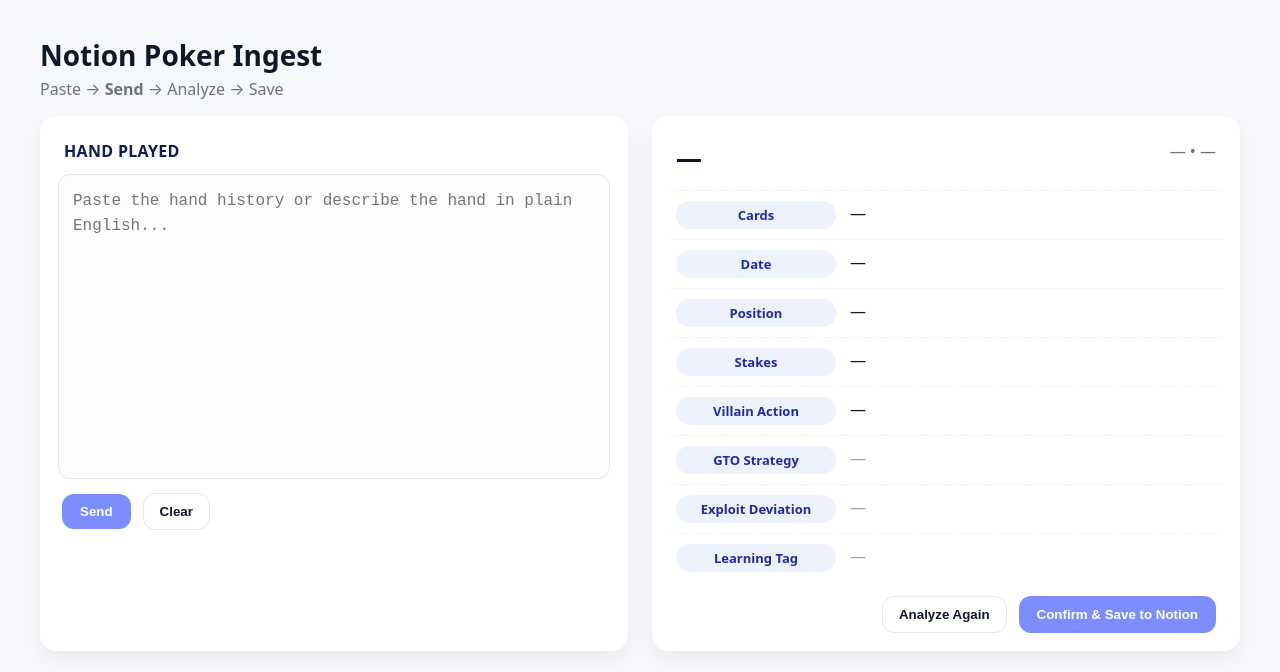
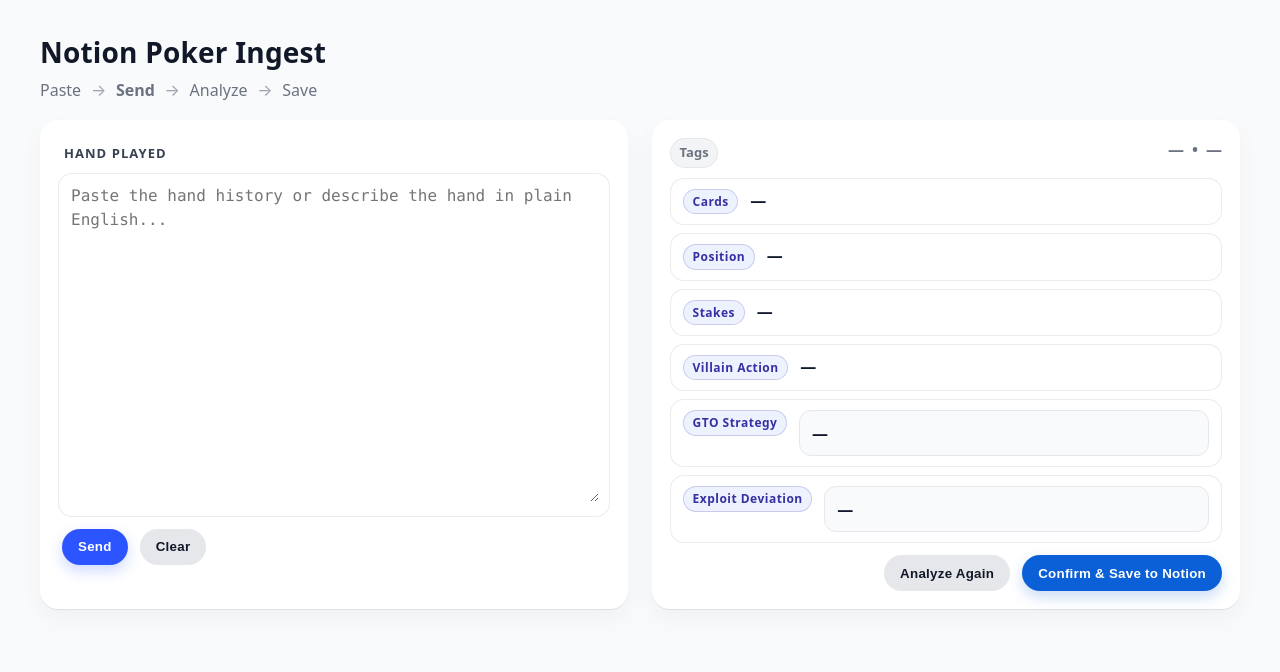
Before and after one commit to yeruvabala/notion-poker-web, a Next.js app: page / in a window 1280 px wide. Shown: the top 672 px of the page. Built offline with nearby package versions, Linux system fonts and the light colour scheme.

Commit message:
Update page.tsx

```diff
--- a/app/page.tsx
+++ b/app/page.tsx
@@ -3,29 +3,54 @@ import { useState } from 'react';
 
 type Fields = {
   date?: string | null;
-  stakes?: string | null;               // text (e.g., "1/3" or "$2/$5")
+  stakes?: string | number | null;
   position?: string | null;
   cards?: string | null;
   villain_action?: string | null;
   gto_strategy?: string | null;
   exploit_deviation?: string | null;
-  learning_tag?: string[];
-  // optional extras (safe to keep)
-  board?: string | null;
-  notes?: string | null;
+  learning_tag?: string[] | null;
 };
 
 export default function Home() {
   const [input, setInput] = useState('');
   const [fields, setFields] = useState<Fields | null>(null);
-  const [saving, setSaving] = useState(false);
+
+  const [sending, setSending] = useState(false);
+  const [saveLoading, setSaveLoading] = useState(false);
   const [status, setStatus] = useState<string | null>(null);
-  const [aiLoading, setAiLoading] = useState(false);
+
+  const [aiBusy, setAiBusy] = useState(false);
   const [aiError, setAiError] = useState<string | null>(null);
 
+  async function handleSend() {
+    setStatus(null);
+    setAiError(null);
+    setSending(true);
+    try {
+      // 1) Parse
+      const r = await fetch('/api/parse', {
+        method: 'POST',
+        headers: { 'Content-Type': 'application/json' },
+        body: JSON.stringify({ input }),
+      });
+      const parsed = (await r.json()) as Fields;
+      setFields(parsed);
+
+      // 2) Analyze to fill GTO / Exploit / Tags
+      if (parsed) {
+        await analyzeParsedHand(parsed);
+      }
+    } catch (e: any) {
+      setStatus(e?.message || 'Failed to parse');
+    } finally {
+      setSending(false);
+    }
+  }
+
   async function analyzeParsedHand(parsed: Fields) {
+    setAiBusy(true);
     setAiError(null);
-    setAiLoading(true);
     try {
       const payload = {
         date: parsed.date ?? undefined,
@@ -33,10 +58,9 @@ export default function Home() {
         position: parsed.position ?? undefined,
         cards: parsed.cards ?? undefined,
         villainAction: parsed.villain_action ?? undefined,
-        board: parsed.board ?? '',
-        notes: parsed.notes ?? '',
+        board: '',
+        notes: '',
       };
-
       const r = await fetch('/api/analyze-hand', {
         method: 'POST',
         headers: { 'Content-Type': 'application/json' },
@@ -45,7 +69,7 @@ export default function Home() {
 
       if (!r.ok) {
         const err = await r.json().catch(() => ({}));
-        throw new Error(err?.error || `AI analyze failed (${r.status})`);
+        throw new Error(err?.error || `Analyze failed (${r.status})`);
       }
 
       const data = await r.json();
@@ -57,322 +81,212 @@ export default function Home() {
             : [];
 
       setFields(prev => ({
-        ...(prev ?? parsed ?? {}),
+        ...(prev ?? {}),
         gto_strategy: data.gto_strategy || '',
         exploit_deviation: data.exploit_deviation || '',
         learning_tag: tags,
       }));
     } catch (e: any) {
-      console.error(e);
-      setAiError(e.message || 'AI analysis error');
+      setAiError(e?.message || 'Failed to analyze hand');
     } finally {
-      setAiLoading(false);
+      setAiBusy(false);
     }
-  }
-
-  async function handleParse() {
-    setStatus(null);
-    setAiError(null);
-    const res = await fetch('/api/parse', {
-      method: 'POST',
-      headers: { 'Content-Type': 'application/json' },
-      body: JSON.stringify({ input }),
-    });
-    const data: Fields = await res.json();
-    setFields(data);
-    if (data) analyzeParsedHand(data);
   }
 
   async function handleSave() {
     if (!fields) return;
-    setSaving(true);
+    setSaveLoading(true);
     setStatus(null);
     try {
-      const res = await fetch('/api/notion', {
+      const r = await fetch('/api/notion', {
         method: 'POST',
         headers: { 'Content-Type': 'application/json' },
         body: JSON.stringify({ fields }),
       });
-      const data = await res.json();
+      const data = await r.json();
       if (data.ok) setStatus(`Saved! Open in Notion: ${data.url}`);
-      else setStatus(data.error || 'Failed');
+      else setStatus(data.error || 'Failed to save to Notion');
     } catch (e: any) {
-      setStatus(e.message);
+      setStatus(e?.message || 'Save failed');
     } finally {
-      setSaving(false);
+      setSaveLoading(false);
     }
   }
 
+  function clearAll() {
+    setInput('');
+    setFields(null);
+    setStatus(null);
+    setAiError(null);
+  }
+
+  const tagChips = fields?.learning_tag?.filter(Boolean) ?? [];
+
   return (
-    <main className="wrap">
-      <div className="header">
-        <div className="title">Notion Poker Ingest</div>
-        <div className="breadcrumb">Paste → <b>Send</b> → Analyze → Save</div>
-      </div>
+    <main className="page">
+      <div className="container">
+        <header className="brand">
+          <h1>Notion Poker Ingest</h1>
+          <div className="crumbs">Paste <span>→</span> <b>Send</b> <span>→</span> Analyze <span>→</span> Save</div>
+        </header>
 
-      <div className="grid">
-        {/* Left card */}
-        <section className="card">
-          <div className="cardTitle">HAND PLAYED</div>
-          <div className="textareaWrap">
-            <textarea
-              className="textarea"
-              placeholder="Paste the hand history or describe the hand in plain English..."
-              value={input}
-              onChange={(e) => setInput(e.target.value)}
-            />
+        <section className="grid">
+          {/* LEFT PANEL */}
+          <div className="panel">
+            <div className="panel-title">HAND PLAYED</div>
+            <div className="editor">
+              <textarea
+                aria-label="Hand text"
+                value={input}
+                onChange={(e) => setInput(e.target.value)}
+                placeholder="Paste the hand history or describe the hand in plain English..."
+              />
+            </div>
+            <div className="panel-actions">
+              <button className="btn btn-primary" onClick={handleSend} disabled={!input.trim() || sending}>
+                {sending ? 'Sending…' : 'Send'}
+              </button>
+              <button className="btn btn-ghost" onClick={clearAll}>Clear</button>
+            </div>
+            {(status || aiError) && (
+              <div className={`status ${aiError ? 'is-error' : ''}`}>{aiError || status}</div>
+            )}
           </div>
 
-          <div className="actions">
-            <button
-              className="btnPrimary"
-              onClick={handleParse}
-              disabled={!input.trim() || aiLoading}
-            >
-              {aiLoading ? 'Analyzing…' : 'Send'}
-            </button>
-            <button
-              className="btnGhost"
-              onClick={() => { setFields(null); setInput(''); setStatus(null); setAiError(null); }}
-            >
-              Clear
-            </button>
-          </div>
+          {/* RIGHT PANEL */}
+          <div className="card">
+            <div className="card-head">
+              <div className="chips">
+                {tagChips.length > 0
+                  ? tagChips.map((t) => <span key={t} className="chip">{t}</span>)
+                  : <span className="chip chip-muted">Tags</span>}
+              </div>
+              <div className="meta">
+                {fields?.stakes ? <span>{String(fields.stakes)}</span> : <span>—</span>}
+                <span>•</span>
+                {fields?.cards ? <span>{fields.cards}</span> : <span>—</span>}
+              </div>
+            </div>
 
-          {status && <div className="meta">{status}</div>}
-          {aiError && <div className="error">{aiError}</div>}
-        </section>
+            <KV label="Cards">{fields?.cards || '—'}</KV>
+            <KV label="Position">{fields?.position || '—'}</KV>
+            <KV label="Stakes">{fields?.stakes ? String(fields.stakes) : '—'}</KV>
+            <KV label="Villain Action">{fields?.villain_action || '—'}</KV>
 
-        {/* Right card */}
-        <section className="card">
-          {/* HEADER — show TAGS as title; fallback to date */}
-          <div className="rightHeader">
-            <div className="tagsRow">
-              {fields?.learning_tag?.length
-                ? fields.learning_tag!.map(t => (
-                    <span key={t} className="chipMain">{t}</span>
-                  ))
-                : <div className="bigTitle">{fields?.date || '—'}</div>
-              }
+            <KV label="GTO Strategy">
+              <div className="valueBox">{fields?.gto_strategy || (aiBusy ? 'Analyzing…' : '—')}</div>
+            </KV>
+
+            <KV label="Exploit Deviation">
+              <div className="valueBox">{fields?.exploit_deviation || (aiBusy ? 'Analyzing…' : '—')}</div>
+            </KV>
+
+            <div className="card-actions">
+              <button className="btn btn-ghost" onClick={() => fields && analyzeParsedHand(fields)} disabled={!fields || aiBusy}>
+                {aiBusy ? 'Analyzing…' : 'Analyze Again'}
+              </button>
+              <button className="btn btn-strong" onClick={handleSave} disabled={!fields || saveLoading}>
+                {saveLoading ? 'Saving…' : 'Confirm & Save to Notion'}
+              </button>
             </div>
-            <div className="rightMeta">
-              {[fields?.stakes || '—', fields?.cards || '—'].filter(Boolean).join(' • ')}
-            </div>
-          </div>
-
-          {/* Properties */}
-          <PropertyRow name="Cards" value={fields?.cards ?? '—'} />
-          <PropertyRow name="Date" value={fields?.date ?? '—'} />
-          <PropertyRow name="Position" value={fields?.position ?? '—'} />
-          <PropertyRow name="Stakes" value={fields?.stakes ?? '—'} />
-          <PropertyRow name="Villain Action" value={fields?.villain_action ?? '—'} />
-
-          <PropertyRow
-            name="GTO Strategy"
-            value={fields?.gto_strategy ?? ''}
-            long
-          />
-          <PropertyRow
-            name="Exploit Deviation"
-            value={fields?.exploit_deviation ?? ''}
-            long
-          />
-
-          <div className="row">
-            <span className="label">Learning Tag</span>
-            <div className="value">
-              {(fields?.learning_tag ?? []).length === 0 ? (
-                <span className="muted">—</span>
-              ) : (
-                (fields!.learning_tag ?? []).map(t => (
-                  <span key={t} className="chip">{t}</span>
-                ))
-              )}
-            </div>
-          </div>
-
-          <div className="footerActions">
-            <button
-              className="btnGhost"
-              onClick={handleParse}
-              disabled={!input.trim() || aiLoading}
-            >
-              Analyze Again
-            </button>
-            <button
-              className="btnPrimary"
-              onClick={handleSave}
-              disabled={saving || !fields}
-            >
-              {saving ? 'Saving…' : 'Confirm & Save to Notion'}
-            </button>
           </div>
         </section>
       </div>
 
-      {/* Styles */}
-      <style jsx>{`
-        .wrap {
-          min-height: 100vh;
-          background: #f7f8fb;
-          padding: 28px 20px 60px;
-          color: #0f172a;
-          font-family: ui-sans-serif, system-ui, -apple-system, Segoe UI, Roboto, Helvetica, Arial, Noto Sans;
+      {/* Styles — all here so the format stays consistent */}
+      <style jsx global>{`
+        :root{
+          --bg:#0b1020;
+          --card:#ffffff;
+          --ink:#0f172a;
+          --muted:#6b7280;
+          --ring:rgba(15,23,42,.08);
+          --pill:#eef2ff;
+          --pill-ink:#3730a3;
+          --chip:#eef6ff;
+          --chip-ink:#0b5fd7;
+          --primary:#2d55ff;
+          --primary-ink:#ffffff;
+          --ghost:#e5e7eb;
+          --ghost-ink:#111827;
+          --value-bg:#f8fafc;
+          --value-ring:#e5e7eb;
+          --error:#c1121f;
         }
-        .header { max-width: 1200px; margin: 0 auto 16px auto; }
-        .title { font-size: 28px; font-weight: 800; }
-        .breadcrumb { color: #6b7280; margin-top: 4px; }
-
-        .grid {
-          max-width: 1200px;
-          margin: 0 auto;
-          display: grid;
-          grid-template-columns: 1fr 1fr;
-          gap: 24px;
+        *{box-sizing:border-box}
+        body{margin:0;background:#f6f7fb;color:var(--ink);font:16px/1.45 ui-sans-serif,system-ui,-apple-system,Segoe UI,Roboto,Helvetica,Arial}
+        .page{padding:32px 20px}
+        .container{max-width:1200px;margin:0 auto}
+        .brand h1{margin:0 0 6px 0;font-size:28px;font-weight:800;letter-spacing:.2px}
+        .crumbs{color:var(--muted);margin-bottom:18px}
+        .crumbs span{margin:0 .35rem;color:#9ca3af}
+        .grid{display:grid;grid-template-columns:1fr 1fr;gap:24px}
+        @media (max-width:1000px){.grid{grid-template-columns:1fr;}}
+        .panel{
+          background:var(--card);
+          border-radius:18px;
+          box-shadow:0 10px 24px rgba(2,6,23,.04), 0 1px 0 var(--ring);
+          padding:18px;
         }
-        @media (max-width: 1100px) {
-          .grid { grid-template-columns: 1fr; }
+        .panel-title{font-size:13px;font-weight:800;letter-spacing:.08em;color:#374151;margin:6px 6px 10px}
+        .editor{padding:8px 10px;border-radius:14px;border:1px solid var(--ring);background:#fff;overflow:hidden}
+        .editor textarea{
+          width:100%;height:320px;border:0;outline:0;resize:vertical;
+          font-family:ui-monospace,SFMono-Regular,Menlo,Monaco,Consolas,monospace;
+          font-size:16px;line-height:1.55;color:#0b1220;background:#fff;
         }
-
-        .card {
-          background: #fff;
-          border-radius: 16px;
-          box-shadow: 0 8px 22px rgba(15, 23, 42, 0.06);
-          padding: 18px 18px 16px;
+        .panel-actions{display:flex;gap:12px;align-items:center;margin:12px 4px 0}
+        .card{
+          background:var(--card);
+          border-radius:18px;
+          box-shadow:0 10px 24px rgba(2,6,23,.04), 0 1px 0 var(--ring);
+          padding:18px;
         }
-        .cardTitle {
-          font-weight: 700;
-          letter-spacing: .02em;
-          color: #0f1c55;
-          margin: 6px 6px 12px;
+        .card-head{display:flex;justify-content:space-between;align-items:flex-start;margin-bottom:10px}
+        .chips{display:flex;gap:8px;flex-wrap:wrap}
+        .chip{
+          background:var(--chip);color:var(--chip-ink);
+          padding:.35rem .6rem;border-radius:999px;font-size:13px;font-weight:700;
+          box-shadow:inset 0 0 0 1px rgba(11,95,215,.18);
         }
-        .textareaWrap {
-          border: 1px solid #e5e7eb;
-          border-radius: 12px;
-          overflow: hidden;
-          background: #fcfdff;
+        .chip-muted{background:#f3f4f6;color:#6b7280;box-shadow:inset 0 0 0 1px #e5e7eb}
+        .meta{display:flex;gap:8px;color:var(--muted);font-weight:600}
+        .kv{padding:10px 12px;border-radius:14px;border:1px solid var(--ring);background:#fff;display:grid;grid-template-columns:auto 1fr;gap:12px;align-items:start;margin:8px 0}
+        .pill{
+          background:var(--pill);color:var(--pill-ink);
+          padding:.25rem .6rem;border-radius:999px;font-size:12px;font-weight:800;letter-spacing:.04em;white-space:nowrap;
+          box-shadow:inset 0 0 0 1px rgba(55,48,163,.2);
         }
-        .textarea {
-          width: 100%;
-          min-height: 270px;
-          resize: vertical;
-          padding: 14px;
-          line-height: 1.55;
-          font-size: 16px;
-          border: none;
-          outline: none;
-          background: transparent;
-          color: #0f172a;
+        .kv .val{font-weight:600;color:#0f172a}
+        .valueBox{
+          background:var(--value-bg);
+          border-radius:12px;
+          padding:10px 12px;
+          border:1px solid var(--value-ring);
+          white-space:pre-line;
+          line-height:1.5;
+          color:#0f172a;
         }
-
-        .actions {
-          display: flex;
-          gap: 12px;
-          align-items: center;
-          padding: 14px 4px 2px;
+        .card-actions{display:flex;gap:12px;justify-content:flex-end;margin-top:12px}
+        .btn{
+          appearance:none;border:0;border-radius:999px;padding:.65rem 1rem;font-weight:800;letter-spacing:.02em;cursor:pointer;transition:transform .02s ease;
         }
-        .btnPrimary {
-          background: #2643ff;
-          color: #fff;
-          padding: 10px 18px;
-          border-radius: 12px;
-          border: none;
-          box-shadow: 0 6px 18px rgba(38, 67, 255, .28);
-          font-weight: 700;
-          cursor: pointer;
-        }
-        .btnPrimary:disabled {
-          opacity: .6;
-          cursor: not-allowed;
-          box-shadow: none;
-        }
-        .btnGhost {
-          background: #fff;
-          color: #0f172a;
-          padding: 10px 16px;
-          border-radius: 12px;
-          border: 1px solid #e5e7eb;
-          font-weight: 700;
-          cursor: pointer;
-        }
-
-        .meta { margin: 10px 6px 0; color: #374151; font-size: 14px; }
-        .error { margin: 10px 6px 0; color: #b91c1c; font-size: 14px; }
-
-        .rightHeader {
-          display: flex;
-          align-items: flex-start;
-          justify-content: space-between;
-          padding: 6px 6px 14px;
-        }
-        .tagsRow { display: flex; gap: 8px; flex-wrap: wrap; }
-        .chipMain {
-          background: #e9eeff;
-          color: #2947f0;
-          border-radius: 999px;
-          font-weight: 700;
-          padding: 6px 12px;
-          font-size: 14px;
-        }
-        .bigTitle { font-size: 26px; font-weight: 800; }
-        .rightMeta { color: #6b7280; margin-left: 10px; white-space: nowrap; }
-
-        .row {
-          display: grid;
-          grid-template-columns: 160px 1fr;
-          gap: 14px;
-          align-items: flex-start;
-          padding: 10px 6px;
-          border-top: 1px dashed #edf0f6;
-        }
-        .label {
-          display: inline-flex;
-          align-items: center;
-          justify-content: center;
-          height: 28px;
-          padding: 0 12px;
-          border-radius: 999px;
-          background: #eef2ff;
-          color: #1e2aa8;
-          font-weight: 700;
-          font-size: 13px;
-          white-space: nowrap;
-        }
-        .value { color: #111827; line-height: 1.55; }
-        .muted { color: #9ca3af; }
-
-        .long { white-space: pre-wrap; }
-
-        .chip {
-          display: inline-flex;
-          align-items: center;
-          height: 28px;
-          padding: 0 12px;
-          border-radius: 999px;
-          background: #f1f5f9;
-          color: #0f172a;
-          margin: 0 8px 8px 0;
-          font-weight: 600;
-          font-size: 13px;
-        }
-
-        .footerActions {
-          display: flex;
-          justify-content: flex-end;
-          gap: 12px;
-          padding: 14px 6px 2px;
-        }
+        .btn:active{transform:translateY(1px)}
+        .btn-primary{background:var(--primary);color:var(--primary-ink);box-shadow:0 6px 14px rgba(45,85,255,.22)}
+        .btn-ghost{background:var(--ghost);color:var(--ghost-ink)}
+        .btn-strong{background:#0b5fd7;color:#fff;box-shadow:0 6px 14px rgba(11,95,215,.22)}
+        .status{margin-top:10px;color:#0b5fd7;font-weight:700}
+        .status.is-error{color:var(--error)}
       `}</style>
     </main>
   );
 }
 
-/** Property row with a pill label */
-function PropertyRow({ name, value, long = false }: { name: string; value: string; long?: boolean }) {
+function KV({ label, children }: { label: string; children: any }) {
   return (
-    <div className="row">
-      <span className="label">{name}</span>
-      <div className={`value ${long ? 'long' : ''}`}>{value || <span className="muted">—</span>}</div>
+    <div className="kv">
+      <span className="pill">{label}</span>
+      <div className="val">{children}</div>
     </div>
   );
 }
```
